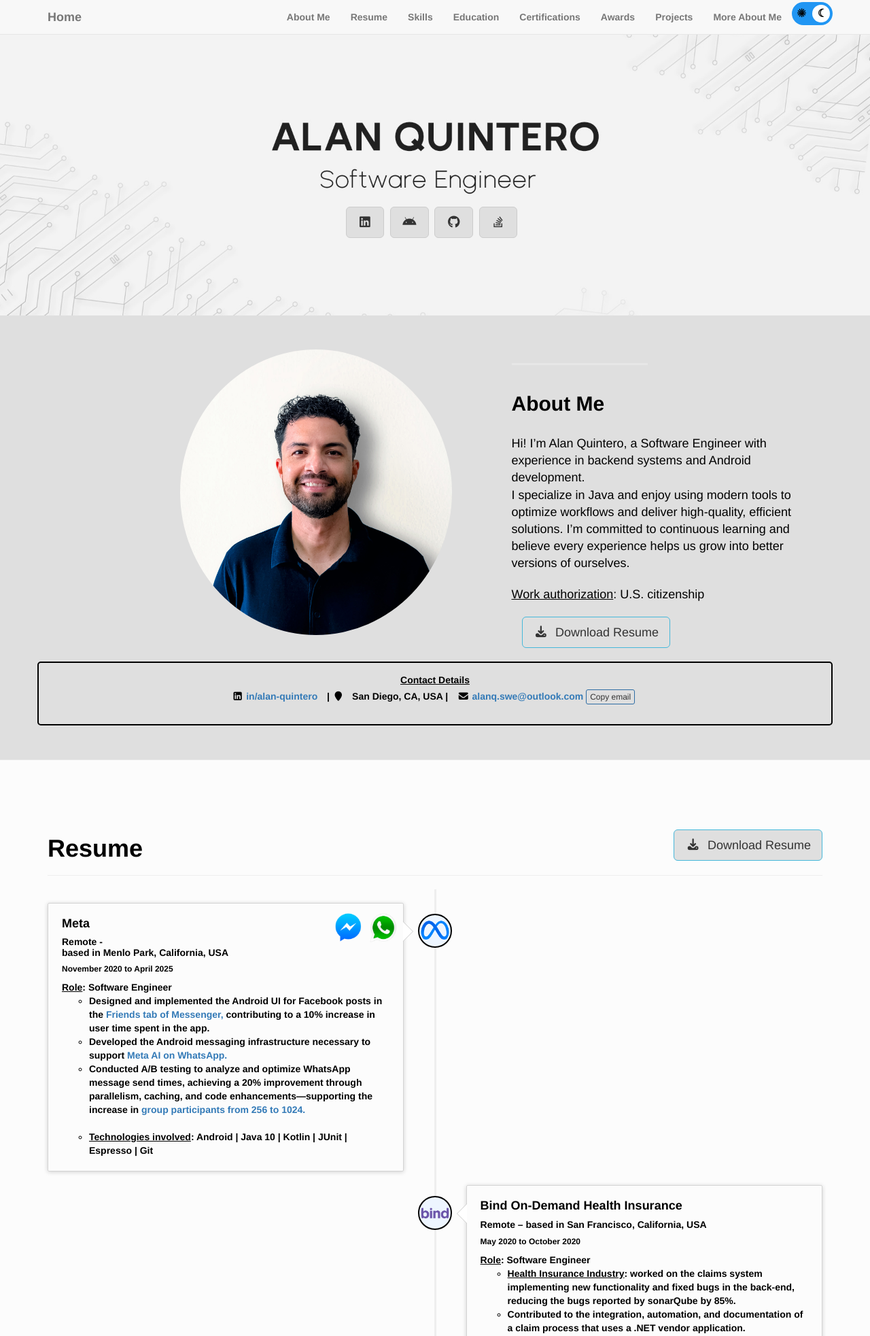
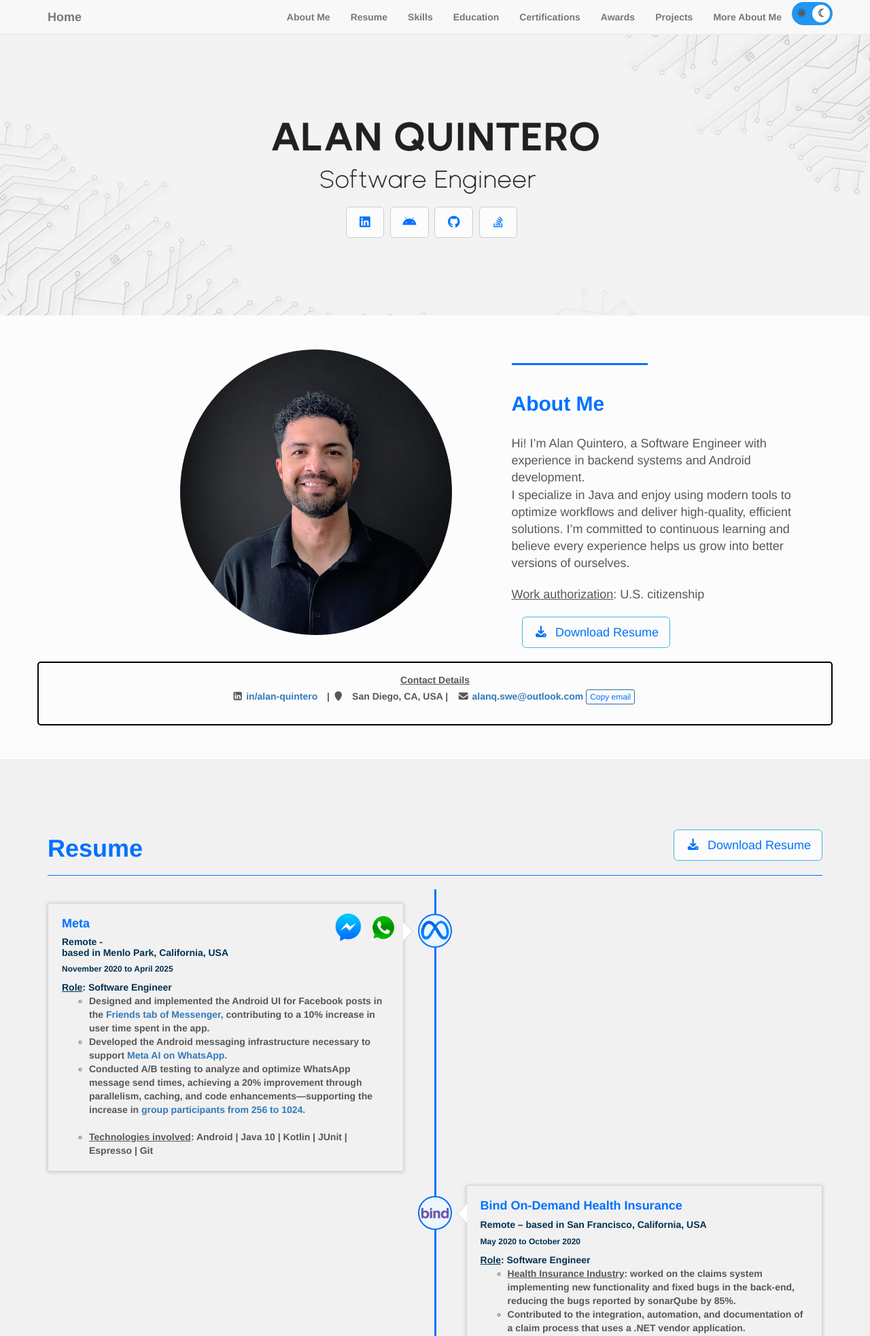
Before and after one commit to alanquintero/alanquintero.github.io, a PHP site: page / in a window 1280 px wide. Shown: the top 1965 px of the page at 68% size. Run offline with PHP 8.4, Linux system fonts and the light colour scheme; some web fonts are replaced.

Commit message:
Improve colors in all page

```diff
--- a/css/style.css
+++ b/css/style.css
@@ -37,7 +37,7 @@
 .section-heading-spacer {
     float: left;
     width: 200px;
-    border-top: 3px solid #e7e7e7;
+    border-top: 3px solid;
 }
 
 .page-header {
@@ -388,13 +388,17 @@
     position: relative;
 }
 
+:root {
+    --timeline-bg: #eeeeee;
+}
+
 .timeline:before {
     top: 0;
     bottom: 0;
     position: absolute;
     content: " ";
     width: 3px;
-    background-color: #eeeeee;
+    background-color: var(--timeline-bg, #eeeeee);
     left: 50%;
     margin-left: -1.5px;
 }
--- a/index.html
+++ b/index.html
@@ -26,7 +26,7 @@
 
     <!-- CSS -->
     <link href="vendor/bootstrap-3.3.7/css/bootstrap.min.css" rel="stylesheet">
-    <link href="css/style.css?ver=1.7.1" rel="stylesheet">
+    <link href="css/style.css?ver=1.7.2" rel="stylesheet">
 
     <!-- Fonts -->
     <link href="fonts/fontawesome-7.0.1-web/css/all.min.css" rel="stylesheet">
@@ -139,16 +139,16 @@
         <div class="row">
             <!-- Profile Image -->
             <div class="col-lg-5 col-lg-offset-2 col-sm-6 text-center">
-                <img id="profileImg" class="img-responsive img-circle" src="img/aboutMe/profile-lightMode.jpg"
+                <img id="profileImg" class="img-responsive img-circle" src="img/aboutMe/profile-light.jpg"
                      alt=""
                      style="width:400px;height:420px;">
             </div>
 
             <!-- About Me -->
             <div class="col-lg-5 col-sm-6">
-                <hr class="section-heading-spacer">
+                <hr class="section-heading-spacer custom-line">
                 <div class="clearfix"></div>
-                <h2 class="section-heading">About Me</h2>
+                <h2 class="section-heading title">About Me</h2>
                 <p class="lead">Hi! I’m Alan Quintero, a Software Engineer with experience in backend systems and
                     Android development.<br/>
                     I specialize in Java and enjoy using modern tools to optimize workflows and deliver high-quality,
@@ -196,7 +196,7 @@
 <div class="content-section-b">
     <div class="container">
         <div class="page-header">
-            <h1 id="timeline">Resume</h1>
+            <h1 class="title" id="timeline">Resume</h1>
             <a href="resources/AlanQuintero.pdf" download="Alan Quintero.pdf" class="btn btn-info btn-lg">
                 <i class="fa-solid fa-download"></i>&nbsp;&nbsp;Download Resume
             </a>
@@ -206,14 +206,14 @@
                 <img class="timeline-badge info img-responsive" src="img/resume/meta.png" alt="Meta logo">
                 <div class="timeline-panel">
                     <div class="timeline-heading">
-                        <h4 class="timeline-title">Meta</h4>
-                        <h5>Remote -<br/>based in Menlo Park, California, USA</h5>
-                        <h6 class="timeline-title">November 2020 to April 2025</h6>
+                        <h4 class="timeline-title title">Meta</h4>
+                        <h5 class="subtitle">Remote -<br/>based in Menlo Park, California, USA</h5>
+                        <h6 class="subtitle timeline-title">November 2020 to April 2025</h6>
                     </div>
                     <div class="timeline-body">
                         <img class="timeline-content-images-top-right info img-responsive"
                              src="img/resume/meta-projects.png" alt="Meta products">
-                        <p><u>Role</u>: Software Engineer</p>
+                        <p class="subtitle"><u>Role</u>: Software Engineer</p>
                         <ul>
                             <li>
                                 Designed and implemented the Android UI for Facebook posts in the <a
@@ -253,12 +253,12 @@
                 <img class="timeline-badge info img-responsive" src="img/resume/bind.png" alt="Bind logo">
                 <div class="timeline-panel">
                     <div class="timeline-heading">
-                        <h4 class="timeline-title">Bind On-Demand Health Insurance</h4>
-                        <h5>Remote – based in San Francisco, California, USA</h5>
-                        <h6 class="timeline-title">May 2020 to October 2020</h6>
+                        <h4 class="timeline-title title">Bind On-Demand Health Insurance</h4>
+                        <h5 class="subtitle">Remote – based in San Francisco, California, USA</h5>
+                        <h6 class="timeline-title subtitle">May 2020 to October 2020</h6>
                     </div>
                     <div class="timeline-body">
-                        <p><u>Role</u>: Software Engineer</p>
+                        <p class="subtitle"><u>Role</u>: Software Engineer</p>
                         <ul>
                             <li>
                                 <u>Health Insurance Industry</u>: worked on the claims system implementing new
@@ -282,12 +282,12 @@
                 <img class="timeline-badge info img-responsive" src="img/resume/zume.png" alt="Zume logo">
                 <div class="timeline-panel">
                     <div class="timeline-heading">
-                        <h4 class="timeline-title">Zume</h4>
-                        <h5>Mountain View, California, USA</h5>
-                        <h6 class="timeline-title">September 2019 to March 2020</h6>
+                        <h4 class="timeline-title title">Zume</h4>
+                        <h5 class="subtitle">Mountain View, California, USA</h5>
+                        <h6 class="timeline-title subtitle">September 2019 to March 2020</h6>
                     </div>
                     <div class="timeline-body">
-                        <p><u>Role</u>: Software Engineer</p>
+                        <p class="subtitle"><u>Role</u>: Software Engineer</p>
                         <ul>
                             <li>
                                 <u>Food Industry</u>: worked on the back-end development to implement REST microservices
@@ -311,12 +311,12 @@
                     <img class="timeline-badge info img-responsive" src="img/resume/talix.png" alt="Talix logo">
                     <div class="timeline-panel">
                         <div class="timeline-heading">
-                            <h4 class="timeline-title">Talix</h4>
-                            <h5>Hybrid – based in San Francisco, California, USA</h5>
-                            <h6 class="timeline-title">September 2018 to August 2019</h6>
+                            <h4 class="timeline-title title">Talix</h4>
+                            <h5 class="subtitle">Hybrid – based in San Francisco, California, USA</h5>
+                            <h6 class="timeline-title subtitle">September 2018 to August 2019</h6>
                         </div>
                         <div class="timeline-body">
-                            <p><u>Role</u>: Software Engineer</p>
+                            <p class="subtitle"><u>Role</u>: Software Engineer</p>
                             <ul>
                                 <li>
                                     <u>Health Care/Medical Industry</u>: worked on back-end development in Java to
@@ -344,14 +344,14 @@
                     <img class="timeline-badge info img-responsive" src="img/resume/infosys.png" alt="Infosys logo">
                     <div class="timeline-panel">
                         <div class="timeline-heading">
-                            <h4 class="timeline-title">Infosys</h4>
-                            <h5>Sunnyvale, California, USA</h5>
-                            <h6 class="timeline-title">June 2017 to September 2018</h6>
+                            <h4 class="timeline-title title">Infosys</h4>
+                            <h5 class="subtitle">Sunnyvale, California, USA</h5>
+                            <h6 class="timeline-title subtitle">June 2017 to September 2018</h6>
                         </div>
                         <div class="timeline-body">
                             <img class="timeline-content-single-image-top-right info img-responsive"
                                  src="img/resume/apple.png" alt="Apple logo">
-                            <p><u>Role</u>: Technology Analyst</p>
+                            <p class="subtitle"><u>Role</u>: Technology Analyst</p>
                             <ul>
                                 <li>
                                     Developed a Java-based RESTful microservice to act as middleware between internal
@@ -374,12 +374,12 @@
                     <img class="timeline-badge info img-responsive" src="img/resume/mexico.png" alt="Mexico logo">
                     <div class="timeline-panel">
                         <div class="timeline-heading">
-                            <h4 class="timeline-title">IT Consulting</h4>
-                            <h5>Mexico</h5>
-                            <h6 class="timeline-title">January 2015 to May 2017</h6>
+                            <h4 class="timeline-title title">IT Consulting</h4>
+                            <h5 class="subtitle">Mexico</h5>
+                            <h6 class="timeline-title subtitle">January 2015 to May 2017</h6>
                         </div>
                         <div class="timeline-body">
-                            <p><u>Role</u>: Software Developer</p>
+                            <p class="subtitle"><u>Role</u>: Software Developer</p>
                             <ul>
                                 <li>
                                     Worked with leading consultancies on projects for General Electric, USAA, and
@@ -430,47 +430,47 @@
 <div class="content-section-a light-mode">
     <div class="container">
         <div>
-            <h1>Skills</h1>
+            <h1 class="title">Skills</h1>
         </div>
         <div class="container">
             <div class="row">
                 <div class="col-lg-3 col-lg-offset-2 col-sm-5">
-                    <strong><u>Back-end</u></strong>
+                    <strong class="subtitle"><u>Back-end</u></strong>
                     <p>Java | Spring Framework | RESTful APIs | Microservices | Hibernate | JDBC</p>
                     <br/>
-                    <strong><u>Mobile Development</u></strong>
+                    <strong class="subtitle"><u>Mobile Development</u></strong>
                     <p>Android (Kotlin | Java) | Jetpack Compose | Android SDK | XML</p>
                     <br/>
-                    <strong><u>Application Servers & Containers</u></strong>
+                    <strong class="subtitle"><u>Application Servers & Containers</u></strong>
                     <p>Docker | Apache Tomcat | Jetty</p>
                     <br/>
-                    <strong><u>Operating Systems</u></strong>
+                    <strong class="subtitle"><u>Operating Systems</u></strong>
                     <p>macOS | Linux | Windows</p>
                 </div>
                 <div class="col-lg-3 col-sm-5">
-                    <strong><u>Front-end</u></strong>
+                    <strong class="subtitle"><u>Front-end</u></strong>
                     <p>JavaScript | TypeScript | Vue.js | Express.js | Bootstrap | HTML5 | CSS3 | AJAX</p>
                     <br/>
-                    <strong><u>Cloud Platforms</u></strong>
+                    <strong class="subtitle"><u>Cloud Platforms</u></strong>
                     <p>AWS | Heroku | Cloudflare</p>
                     <br/>
-                    <strong><u>Methodologies</u></strong>
+                    <strong class="subtitle"><u>Methodologies</u></strong>
                     <p>Agile (Scrum)</p>
                     <br/>
-                    <strong><u>Languages</u></strong>
+                    <strong class="subtitle"><u>Languages</u></strong>
                     <p>English: Advanced <br/> Spanish: Native</p>
                 </div>
                 <div class="col-lg-3 col-sm-5">
-                    <strong><u>Testing</u></strong>
+                    <strong class="subtitle"><u>Testing</u></strong>
                     <p>JUnit | Mockito | Selenium | Espresso | Jest</p>
                     <br/>
-                    <strong><u>Database & Storage</u></strong>
+                    <strong class="subtitle"><u>Database & Storage</u></strong>
                     <p>MySQL | Oracle PL/SQL | Redis</p>
                     <br/>
-                    <strong><u>Tools & CI/CD</u></strong>
+                    <strong class="subtitle"><u>Tools & CI/CD</u></strong>
                     <p>Git | Maven | Jenkins | SonarQube | Swagger | Google Checkstyle | Jira</p>
                     <br/>
-                    <strong><u>IDEs</u></strong>
+                    <strong class="subtitle"><u>IDEs</u></strong>
                     <p>Android Studio | Eclipse | IntelliJ IDEA | WebStorm | Spring Tool Suite | NetBeans</p>
                 </div>
             </div>
@@ -485,7 +485,7 @@
 <div class="content-section-b">
     <div class="container">
         <div class="page-header">
-            <h1>Education</h1>
+            <h1 class="title">Education</h1>
         </div>
         <div class="container">
             <ul class="timeline">
@@ -513,7 +513,7 @@
 <div class="content-section-a light-mode">
     <div class="container">
         <div>
-            <h1>Certifications</h1>
+            <h1 class="title">Certifications</h1>
         </div>
         <div class="container">
             <div class="row g-3">
@@ -537,7 +537,7 @@
 <div class="content-section-b">
     <div class="container">
         <div>
-            <h1>Awards</h1>
+            <h1 class="title">Awards</h1>
         </div>
         <div class="container">
             <div class="row g-3">
@@ -570,7 +570,7 @@
 <div class="content-section-a light-mode">
     <div class="container">
         <div>
-            <h1>Projects</h1>
+            <h1 class="title">Projects</h1>
         </div>
         <div id="projectsCarousel" class="carousel slide" data-ride="carousel" data-interval="8000">
             <ol class="carousel-indicators">
@@ -697,9 +697,9 @@
     <div class="container">
         <div class="row">
             <div class="col-lg-6 col-sm-6">
-                <hr class="section-heading-spacer">
+                <hr class="section-heading-spacer custom-line">
                 <div class="clearfix"></div>
-                <h2 class="section-heading">More About Me</h2>
+                <h2 class="section-heading title">More About Me</h2>
                 <p class="lead">I am a responsible, disciplined, and dedicated person who believes the key to success is
                     to never stop learning. I love discovering something new every day and continue working step by step
                     toward turning my dreams into reality.</p>
@@ -780,7 +780,7 @@
     </div>
 </footer>
 
-<script src="js/script.js?ver=1.8.1"></script>
+<script src="js/script.js?ver=1.8.2"></script>
 <!-- jQuery -->
 <script src="vendor/jquery-3.7.1.min.js"></script>
 <!-- Bootstrap Core JavaScript -->
```
Also changed, not shown: js/script.js (+159 -63 lines), img/aboutMe/profile-dark.jpg (renamed from img/aboutMe/profile-lightMode.jpg), img/aboutMe/profile-light.jpg (renamed from img/aboutMe/profile-darkMode.jpg).
